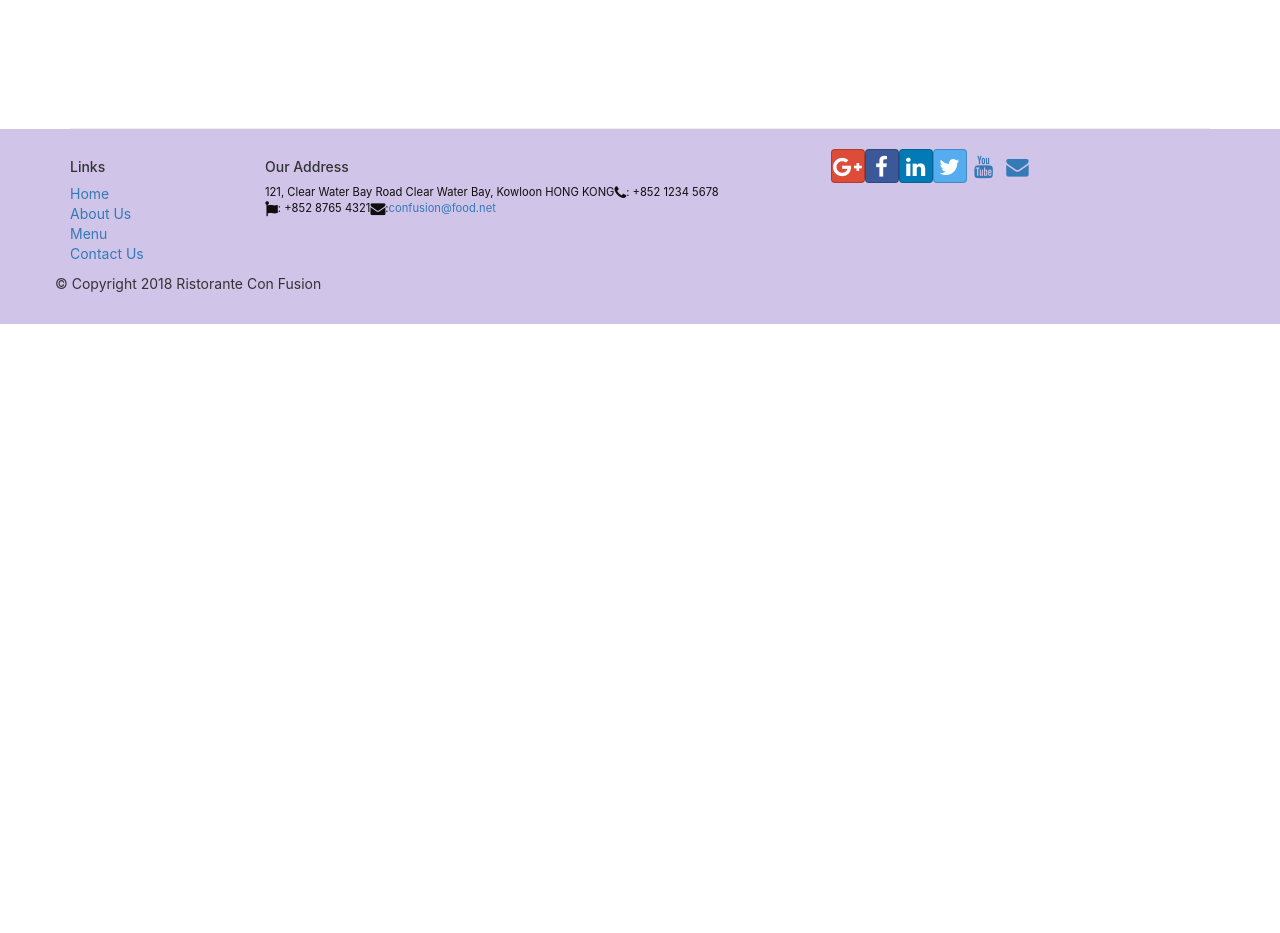
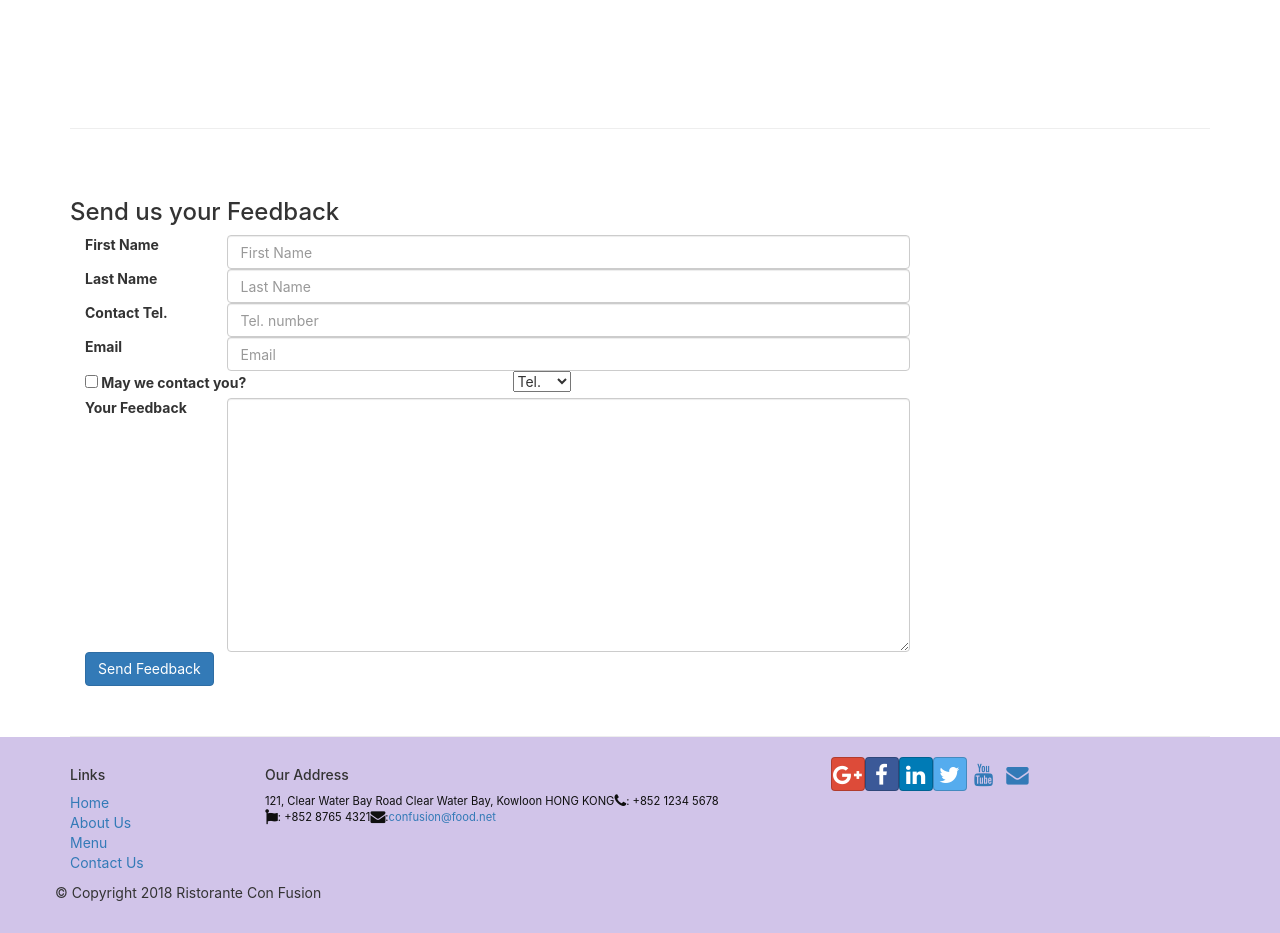
Before and after one commit to oviktorovlohika/Full-Stack-Web-Development-with-React-Part-2, a React (Create React App) app: page /contact in a window 1280 px wide. Shown: the part 860-1793 px from the top of the page. Before the commit the page ends 1184 px from the top, so only its background shows below. Built offline with nearby package versions, Linux system fonts and the light colour scheme.

Commit message:
add validate

```diff
--- a/src/components/Contact/Contact.js
+++ b/src/components/Contact/Contact.js
@@ -1,18 +1,97 @@
-import React from 'react';
-import { Breadcrumb, BreadcrumbItem } from 'reactstrap';
+import React, { Component } from 'react';
 import { Link } from 'react-router-dom';
+import { Breadcrumb, BreadcrumbItem, Button, Form, FormGroup, Label, Col, Input, FormFeedback  } from 'reactstrap';
+class Contact extends Component {
 
-function Contact() {
+   constructor(props) {
+      super(props);
+
+      this.state = {
+         firstname: '',
+         lastname: '',
+         telnum: '',
+         email: '',
+         agreee: false,
+         contactType: 'Tel.',
+         message: '',
+         touched: {
+            firstname: false,
+            lastname: false,
+            telnum: false,
+            email: false
+         }
+      }
+
+      this.handleSubmit = this.handleSubmit.bind(this);
+      this.handleInputChange = this.handleInputChange.bind(this);
+      this.handleBlur = this.handleBlur.bind(this);
+   }
+
+   handleInputChange(e) {
+      const target = e.target;
+      const value = target.type === 'checkbox' ?  target.checked : target.value;
+      const name = target.name;
+
+      this.setState({
+         [name]: value
+      })
+   }
+
+   handleSubmit(event) {
+      console.log(JSON.stringify(this.state));
+      alert(JSON.stringify(this.state));
+      event.preventDefault();
+   }
+
+   handleBlur = (field) => (evn) => {
+      this.setState({
+         touched: {...this.state.touched, [field]: true}
+      });
+   }
+
+   validate(firstname, lastname, telnum, email) {
+      const errors ={
+         firstname: '',
+         lastname: '',
+         telnum: '',
+         email: ''
+      };
+
+      if(this.state.touched.firstname && firstname.length < 3 ) {
+         errors.firstname = "First Name should be < 3";
+      } else if (this.state.touched.firstname && firstname.length > 10) {
+         errors.firstname = "First Name should be > 10";
+      }
+
+      if(this.state.touched.lastname && lastname.length < 3 ) {
+         errors.lastname = "Last Name should be < 3";
+      } else if (this.state.touched.lastname && lastname.length > 10) {
+         errors.lastname = "Last Name should be > 10";
+      }
+
+      const regExp = /^\d+$/;
+
+      if(this.state.touched.telnum && !regExp.test(telnum) ) {
+         errors.telnum = "Tel Number should contain only numbers";
+      }
+
+      if(this.state.touched.email && email.split('').filter(x => x === '@' ).length !== 1) {
+         errors.email = "email should contain @";
+      }
+
+      return errors;
+   }
+
+   render() {
+
+      const errors = this.validate(this.state.firstname, this.state.lastname, this.state.email, this.state.telnum);
+
       return (
          <div className='container'>
             <div className='row'>
                <Breadcrumb>
-               <BreadcrumbItem>
-                  <Link to='/'>Home</Link>
-               </BreadcrumbItem>
-               <BreadcrumbItem active>
-                  <Link>Contact Us</Link>
-               </BreadcrumbItem>
+                  <BreadcrumbItem><Link to='/'>Home</Link></BreadcrumbItem>
+                  <BreadcrumbItem active><Link to='/contact'>Contact Us</Link></BreadcrumbItem>
                </Breadcrumb>
                <div className='col-12'>
                   <h3>Contact Us</h3>
@@ -46,8 +125,107 @@
                </div>
             </div>
          </div>
+         <div className="row row-content">
+            <div className="col-12">
+                      <h3>Send us your Feedback</h3>
+                   </div>
+                    <div className="col-12 col-md-9">
+                        <Form onSubmit={this.handleSubmit}>
+                            <FormGroup row>
+                                <Label htmlFor="firstname" md={2}>First Name</Label>
+                                <Col md={10}>
+                                    <Input type="text" id="firstname" name="firstname"
+                                        placeholder="First Name"
+                                        value={this.state.firstname}
+                                        valid={errors.firstname === ''}
+                                        invalid={errors.firstname !== ''}
+                                        onBlur={this.handleBlur('firstname')}
+                                        onChange={this.handleInputChange} />
+                                    <FormFeedback>{errors.firstname}</FormFeedback>
+                                </Col>
+                            </FormGroup>
+                            <FormGroup row>
+                                <Label htmlFor="lastname" md={2}>Last Name</Label>
+                                <Col md={10}>
+                                    <Input type="text" id="lastname" name="lastname"
+                                        placeholder="Last Name"
+                                        value={this.state.lastname}
+                                        valid={errors.lastname === ''}
+                                        invalid={errors.lastname !== ''}
+                                        onBlur={this.handleBlur('lastname')}
+                                        onChange={this.handleInputChange} />
+                                    <FormFeedback>{errors.lastname}</FormFeedback>
+                                </Col>
+                            </FormGroup>
+                            <FormGroup row>
+                            <Label htmlFor="telnum" md={2}>Contact Tel.</Label>
+                                <Col md={10}>
+                                    <Input  type="tel" id="telnum" name="telnum"
+                                        placeholder="Tel. number"
+                                        value={this.state.telnum}
+                                        valid={errors.telnum === ''}
+                                        invalid={errors.telnum !== ''}
+                                        onBlur={this.handleBlur('telnum')}
+                                        onChange={this.handleInputChange} />
+                                        <FormFeedback>{errors.telnum}</FormFeedback>
+                                </Col>
+                            </FormGroup>
+                            <FormGroup row>
+                                <Label htmlFor="email" md={2}>Email</Label>
+                                <Col md={10}>
+                                    <Input type="email" id="email" name="email"
+                                        placeholder="Email"
+                                        value={this.state.email}
+                                        valid={errors.email === ''}
+                                        invalid={errors.email !== ''}
+                                        onBlur={this.handleBlur('email')}
+                                        onChange={this.handleInputChange} />
+                                        <FormFeedback>{errors.email}</FormFeedback>
+                                </Col>
+                            </FormGroup>
+                            <FormGroup row>
+                                <Col md={{size: 6, offset: 2}}>
+                                    <FormGroup check>
+                                        <Label check>
+                                            <Input type="checkbox"
+                                                name="agree"
+                                                checked={this.state.agree}
+                                                onChange={this.handleInputChange} /> {' '}
+                                            <strong>May we contact you?</strong>
+                                        </Label>
+                                    </FormGroup>
+                                </Col>
+                                <Col md={{size: 3, offset: 1}}>
+                                    <Input type="select" name="contactType"
+                                            value={this.state.contactType}
+                                            onChange={this.handleInputChange}>
+                                        <option>Tel.</option>
+                                        <option>Email</option>
+                                    </Input>
+                                </Col>
+                            </FormGroup>
+                            <FormGroup row>
+                                <Label htmlFor="message" md={2}>Your Feedback</Label>
+                                <Col md={10}>
+                                    <Input type="textarea" id="message" name="message"
+                                        rows="12"
+                                        value={this.state.message}
+                                        onChange={this.handleInputChange}></Input>
+                                </Col>
+                            </FormGroup>
+                            <FormGroup row>
+                                <Col md={{size: 10, offset: 2}}>
+                                    <Button type="submit" color="primary">
+                                        Send Feedback
+                                    </Button>
+                                </Col>
+                            </FormGroup>
+                        </Form>
+                    </div>
+               </div>
       </div>
      )
    }
+}
 
 export default Contact;
--- a/src/components/Main/Main.js
+++ b/src/components/Main/Main.js
@@ -7,7 +7,7 @@
 import { COMMENTS } from '../../mocks/comments';
 
 import Dishdetail from '../Dishdetail';
-import Contact from '../Contact';
+import Contact from '../Contact/Contact';
 import Menu from '../Menu';
 import Header from '../Header';
 import Footer from '../Footer';
@@ -42,7 +42,7 @@
           <Home dish={filteredDish} promotion={filteredPromotion} leader={filteredLeader} />}/>
         <Route exact path="/menu" element={<Menu dishes={dishes} />}/>
         <Route exact path="/about" element={<About leaders={leaders} />}/>
-        <Route exact path="/contact" element={<Contact />} />
+        <Route exact path="/contact" element={<Contact />}/>
         <Route path='/menu/:id' element={<ChosenDish /> } />
       </Routes>
       <Footer />
```
Lines whose indentation alone changed are shown as unchanged.
